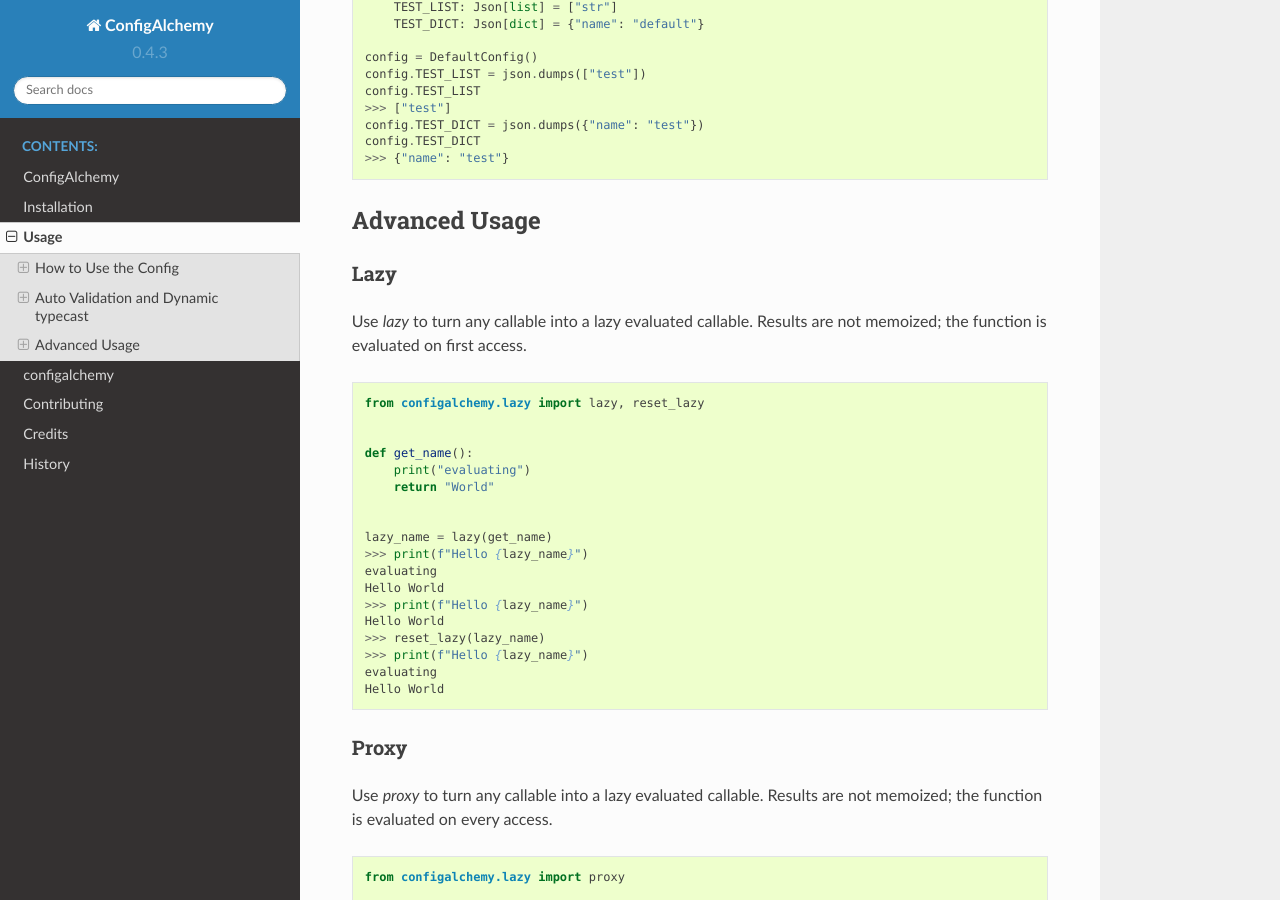
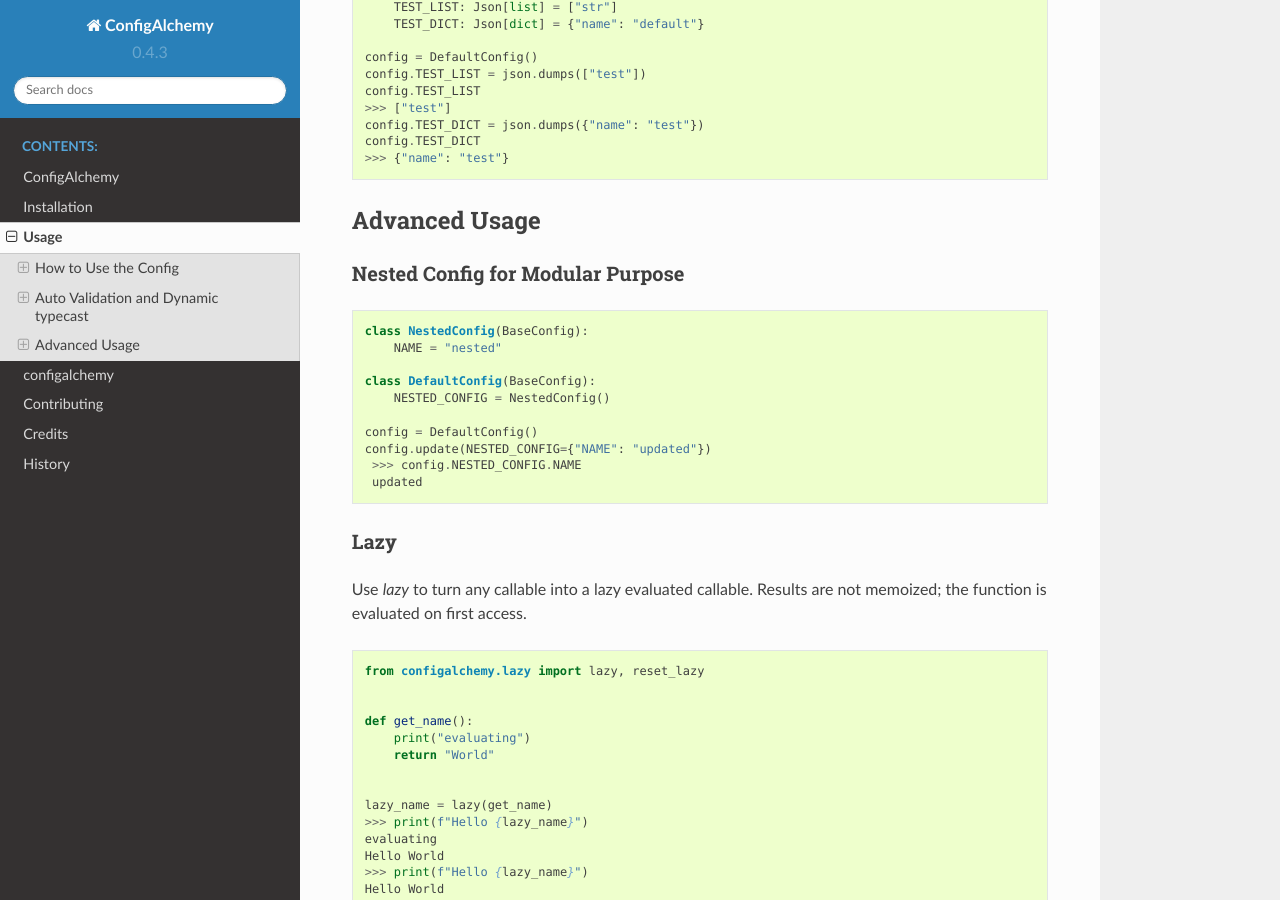
Before and after one commit to GuangTianLi/configalchemy, a Sphinx documentation site: the page built from docs/usage.rst, in a window 1280 px wide and 900 px high, scrolled down 3338 px. Built offline with Sphinx 7.4.7 and the Read the Docs theme 2.0.0, drawn with Linux system fonts in a browser that asks for light colours.

Commit message:
:pencil: update docs and history

```diff
--- a/HISTORY.rst
+++ b/HISTORY.rst
@@ -1,6 +1,11 @@
 =======
 History
 =======
+
+0.5.* (2020-12)
+------------------
+
+* Support nested config for large modular purpose
 
 0.4.* (2020-06)
 ------------------
--- a/docs/usage.rst
+++ b/docs/usage.rst
@@ -179,6 +179,23 @@ You can use Json data type - `configalchemy` will use json.loads to typecast.
 Advanced Usage
 =====================================
 
+Nested Config for Modular Purpose
+------------------------------------------
+
+
+
+.. code-block:: python
+
+    class NestedConfig(BaseConfig):
+        NAME = "nested"
+
+    class DefaultConfig(BaseConfig):
+        NESTED_CONFIG = NestedConfig()
+
+    config = DefaultConfig()
+    config.update(NESTED_CONFIG={"NAME": "updated"})
+     >>> config.NESTED_CONFIG.NAME
+     updated
 
 Lazy
 ---------------
```
